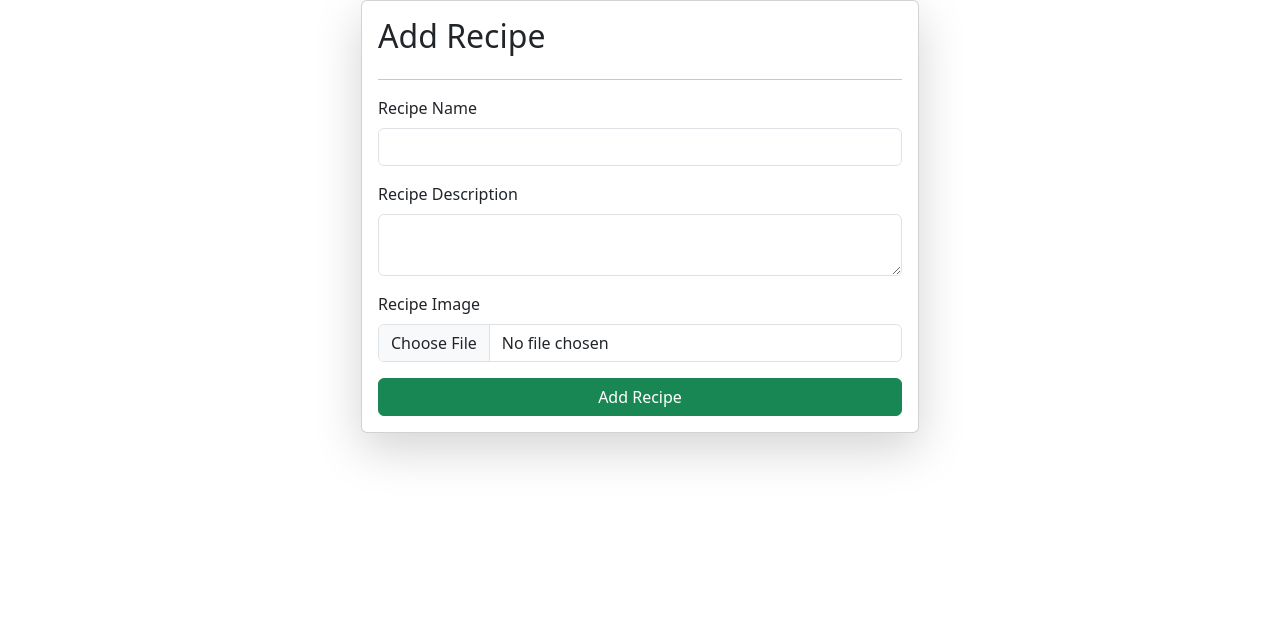
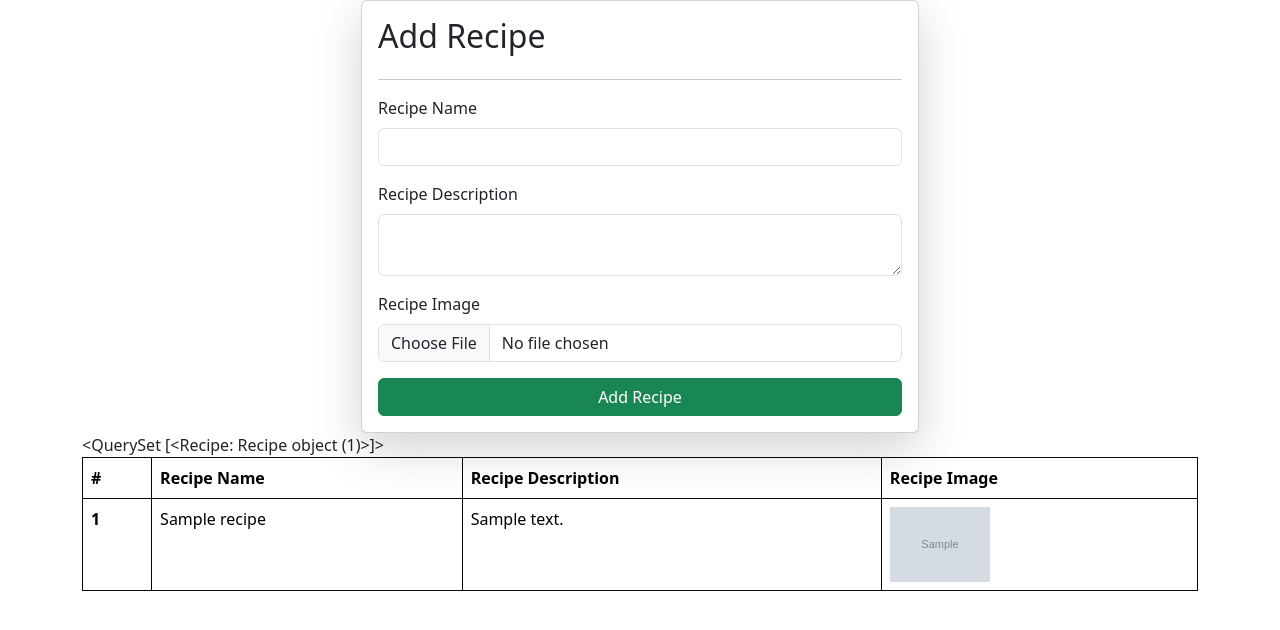
Before and after one commit to shriyajain24/Django-Learning, a Django app: page / in a window 1280 px wide. Shown: the top 630 px of the page. Run offline with Django 5.2, Linux system fonts and the light colour scheme; tables that the repository leaves empty hold one stand-in row (values such as "Sample post"); grey boxes marked "Sample" are stand-in pictures.

Commit message:
Implement recipe listing in recipes.html and update view to pass recipe context

```diff
--- a/Recipe_Project/templates/recipes.html
+++ b/Recipe_Project/templates/recipes.html
@@ -23,6 +23,31 @@
         </div>
         <button type="submit" class="btn btn-success">Add Recipe</button>
     </form>
+    {{recipes}}
+
+    <table class="table">
+        <thead>
+            <tr>
+                <th scope="col">#</th>
+                <th scope="col">Recipe Name</th>
+                <th scope="col">Recipe Description</th>
+                <th scope="col">Recipe Image</th>
+            </tr>
+        </thead>
+        <tbody>
+            {% for recipe in recipes %}
+            <tr>
+                <th scope="row">{{ forloop.counter }}</th>
+                <td>{{ recipe.recipe_name }}</td>
+                <td>{{ recipe.recipe_description }}</td>
+                <td><img src="{{ recipe.recipe_image.url }}" alt="{{ recipe.recipe_name }}" width="100"></td>
+            </tr>
+            {% endfor %}
+        </tbody>
+
+
+
+
 </div>
 
 {% endblock %}
--- a/Recipe_Project/vege/views.py
+++ b/Recipe_Project/vege/views.py
@@ -22,4 +22,9 @@ def recipes(request):
 
         return redirect("/")
 
-    return render(request, "recipes.html")
+    queryset = Recipe.objects.all()
+    context = {
+        "recipes": queryset
+    }
+
+    return render(request, "recipes.html", context)
```
